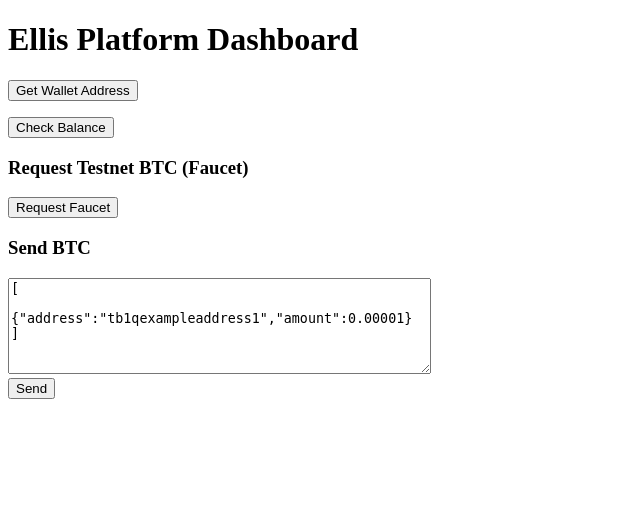
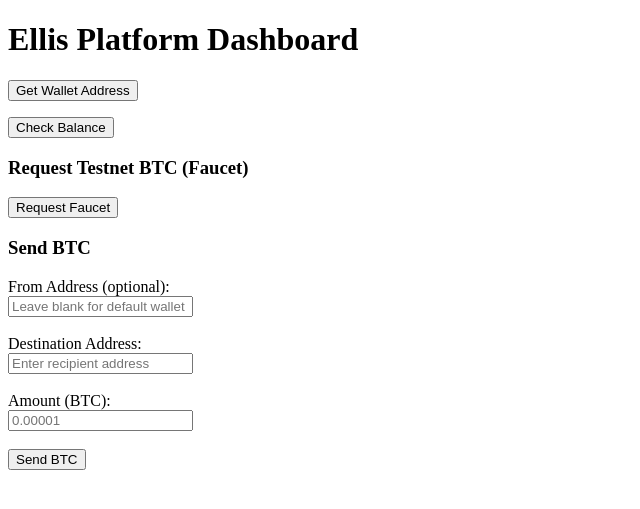
Before and after one commit to PremoHD/Codex-trends, a Flask app: page / in a window 1280 px wide. Shown: the top 509 px of the page, without its empty margins (0-640 px from the left). Run offline with Flask 3, Linux system fonts and the light colour scheme.

Commit message:
Update index.html

```diff
--- a/templates/index.html
+++ b/templates/index.html
@@ -6,23 +6,32 @@
 <body>
   <h1>Ellis Platform Dashboard</h1>
 
+  <!-- Display Wallet Info -->
   <button onclick="getAddress()">Get Wallet Address</button>
   <p id="address"></p>
 
   <button onclick="getBalance()">Check Balance</button>
   <p id="balance"></p>
 
+  <!-- Faucet -->
   <h3>Request Testnet BTC (Faucet)</h3>
   <button onclick="requestFaucet()">Request Faucet</button>
   <p id="faucet"></p>
 
+  <!-- Send BTC -->
   <h3>Send BTC</h3>
-  <textarea id="sendData" rows="6" cols="50">
-[
-  {"address":"tb1qexampleaddress1","amount":0.00001}
-]
-  </textarea><br>
-  <button onclick="sendBTC()">Send</button>
+
+  <!-- Input Fields -->
+  <label for="fromAddress">From Address (optional):</label><br>
+  <input type="text" id="fromAddress" placeholder="Leave blank for default wallet"><br><br>
+
+  <label for="toAddress">Destination Address:</label><br>
+  <input type="text" id="toAddress" placeholder="Enter recipient address"><br><br>
+
+  <label for="amount">Amount (BTC):</label><br>
+  <input type="number" id="amount" step="0.00000001" placeholder="0.00001"><br><br>
+
+  <button onclick="sendBTC()">Send BTC</button>
   <p id="txid"></p>
 
 <script>
@@ -45,14 +54,31 @@ function requestFaucet() {
 }
 
 function sendBTC() {
+  const fromAddr = document.getElementById('fromAddress').value
+  const toAddr = document.getElementById('toAddress').value
+  const amount = parseFloat(document.getElementById('amount').value)
+
+  if (!toAddr || !amount) {
+    alert("Please enter a valid destination address and amount")
+    return
+  }
+
+  const data = [
+    {
+      "address": toAddr,
+      "amount": amount
+    }
+  ]
+
   fetch('/wallet/send', {
     method: 'POST',
     headers: {'Content-Type': 'application/json'},
-    body: document.getElementById('sendData').value
+    body: JSON.stringify(data)
   })
   .then(r => r.json())
-  .then(d => document.getElementById('txid').innerText = d.txid)
+  .then(d => document.getElementById('txid').innerText = "TXID: " + d.txid)
 }
 </script>
+
 </body>
 </html>
```
